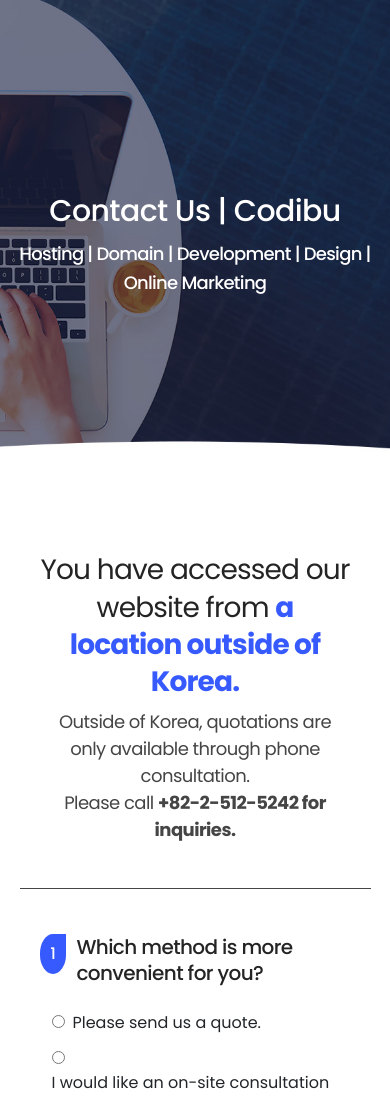
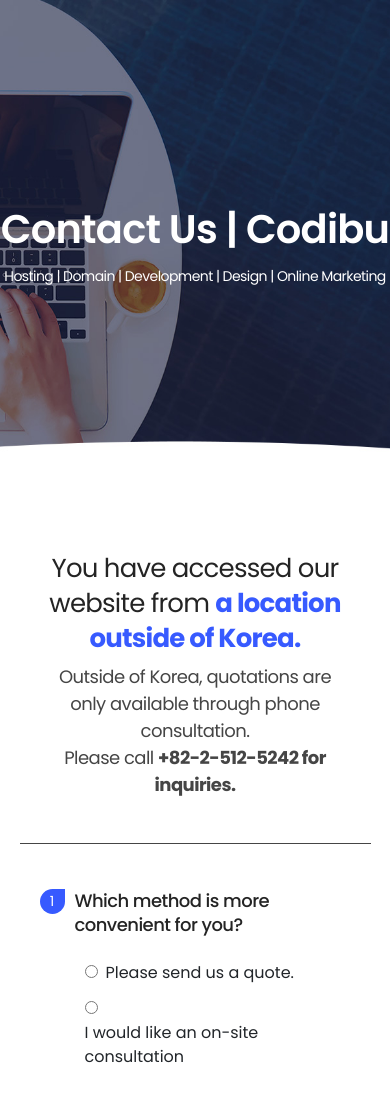
Before and after one commit to hasanfrombd/Contact-Us-Website, a plain HTML site: page contact.html in a window 390 px wide. Shown: the top 1100 px of the page. Drawn offline with nearby package versions, Linux system fonts and the light colour scheme.

```diff
--- a/css/contact.css
+++ b/css/contact.css
@@ -71,7 +71,7 @@
     transition: all .2s ease-in-out;
 }
 
-.heading {
+.wrap .heading {
     padding-left: 50px;
 }
 .wrap .heading h4 {
@@ -81,6 +81,11 @@
     line-height: 1.3em;
     letter-spacing: -.03em;
 }
+
+.wrap .heading h4,
+.wrap .heading-group {
+    width: 90%;
+}
 .agree .heading p {
     padding-left: 10px;
 }
@@ -88,15 +93,15 @@
     display: flex;
     justify-content: center;
     align-items: center;
-    top: -6px;
-    left: 0;
+    /* top: -6px;
+    left: 0; */
     width: 40px;
     height: 40px;
     background: var(--brand-color-primary);
     border-radius: 50% 0 50% 50%;
     color: #fff;
     font-weight: 500;
-    text-align: center;
+    /* text-align: center; */
 }
 
 .wrap .options .option{
@@ -124,6 +129,9 @@
 }
 .cost .heading .heading-group {
     margin-right: 20px;
+}
+.wrapper .wrap .heading .heading-group p {
+    padding-left: 10px;
 }
 
 .info {
@@ -178,19 +186,28 @@
 /* responsive starts  */
 @media screen and (max-width:575px) {
     .top-section .content h1 {
-        font-size: 30px;
-        font-weight: 500;
+        font-size: 35px;
+        font-weight: 400;
     }
 }
-@media screen and (min-width:576px) {
+/* @media screen and (min-width:576px) {
     .top-section .content h1 {
         font-size: 50px;
         font-weight: 500;
     }
-}
+} */
 @media  screen and (max-width:767px) {
+    .top-section .content h1 {
+        font-size: 40px;
+        font-weight: 600;
+    }
+    .top-section .content p {
+        font-size: 14px;
+        font-weight: 400;
+    }
+
     .title .title-content h2 {
-        font-size: 28px;
+        font-size: 26px;
     }
     .wrapper .wrap {
         flex-direction: column;
@@ -199,16 +216,24 @@
     .wrapper .wrap .options {
         width: 100%;
     }
+    .wrapper .wrap .options {
+        padding-left: 45px;
+    }
     .wrapper .wrap .heading {
         padding: 0;
         margin-bottom: 20px;
+    }
+    .wrap .heading h4 {
+        font-size: 18px;
     }
     .agree .agree-box {
         width: 100%;
     }
     .wrap .heading .num {
-        height: 40px;
-        width: 40px;
+        height: 25px;
+        width: 25px;
+        font-weight: 400;
+        font-size: 14px;
     }
 }
 @media screen and (min-width:768px) {
@@ -217,7 +242,6 @@
         font-weight: 700;
     }
 }
-
 @media screen and (max-width:1023px) {
     .top-section {
         height: 60vh;
```
Also changed, not shown: contact.html (+20 -26 lines).
